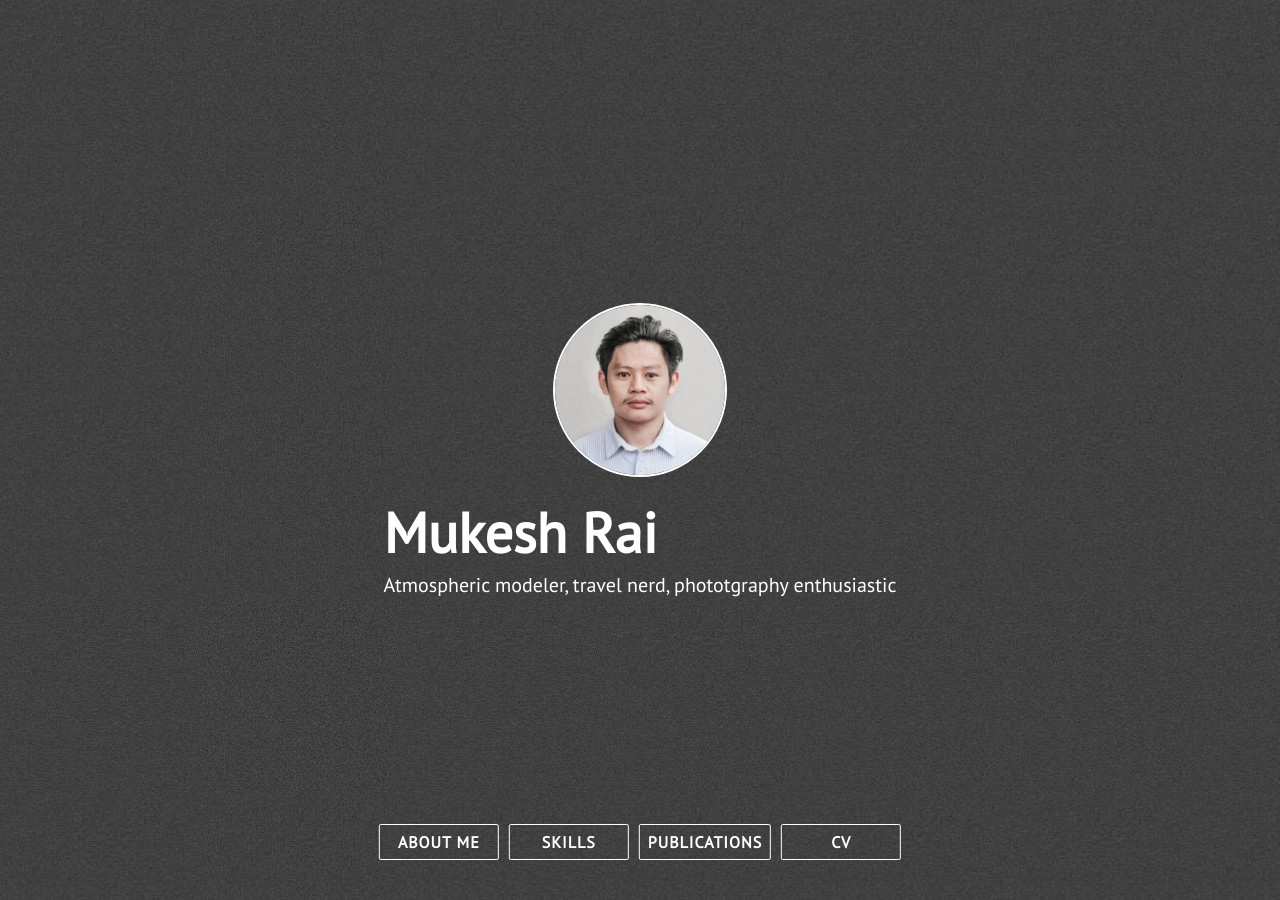
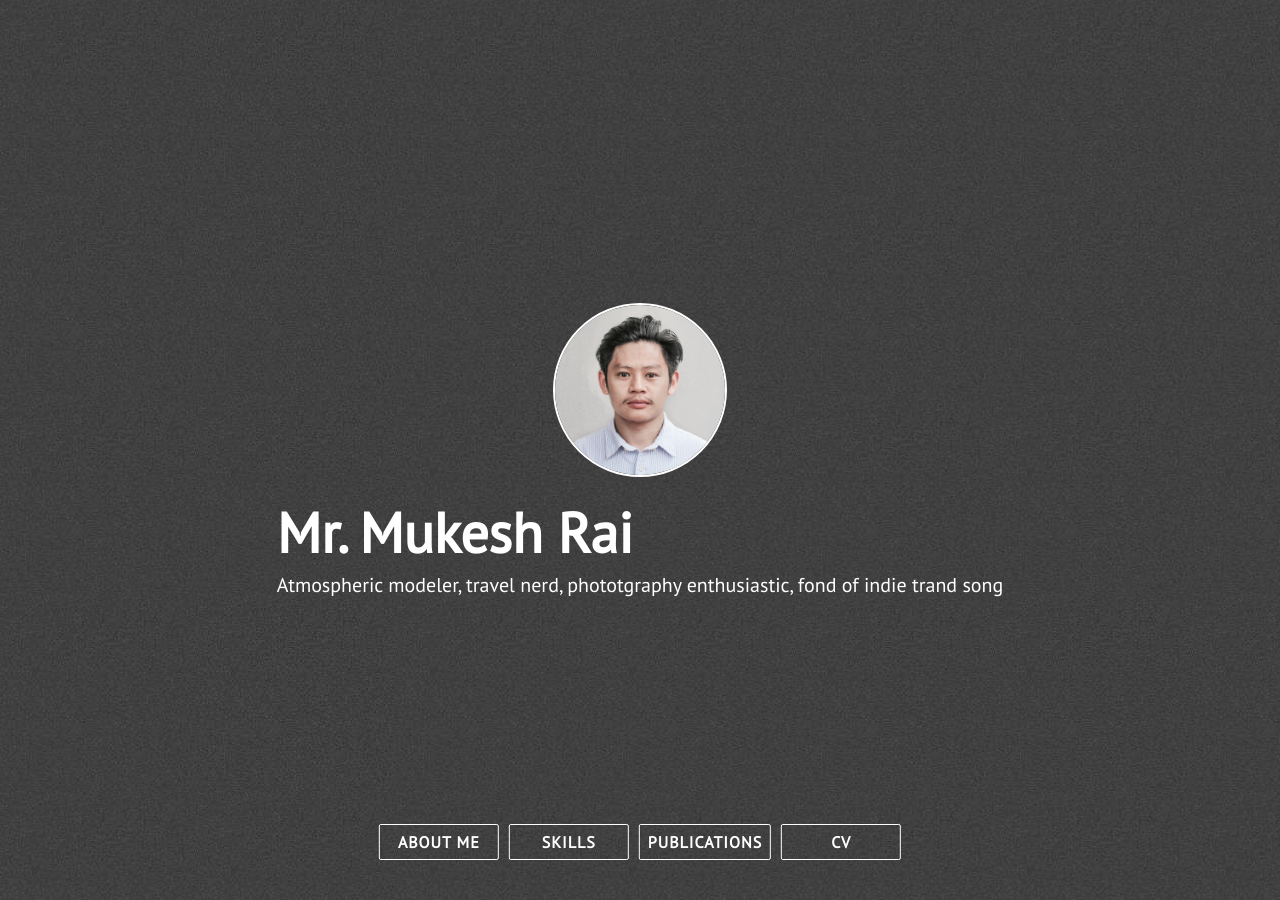
Before and after one commit to mukeshraeee/mukeshrai.github.io, a Jekyll site: the page built from index.html, in a window 1280 px wide and 900 px high. Built offline with Jekyll 4.4.1, drawn with Linux system fonts in a browser that asks for light colours; nearby versions of some CDN libraries; some of the changed text lies outside the part shown.

Commit message:
Update _config.yml

```diff
--- a/_config.yml
+++ b/_config.yml
@@ -1,5 +1,5 @@
-title: "Mukesh Rai"
-description: "Atmospheric modeler, travel nerd, phototgraphy enthusiastic "
+title: Mr. Mukesh Rai
+description: "Atmospheric modeler, travel nerd, phototgraphy enthusiastic, fond of indie trand song"
 site_title: '@mukeshrai - Mukesh Rai'
 
 # Build settings
```
